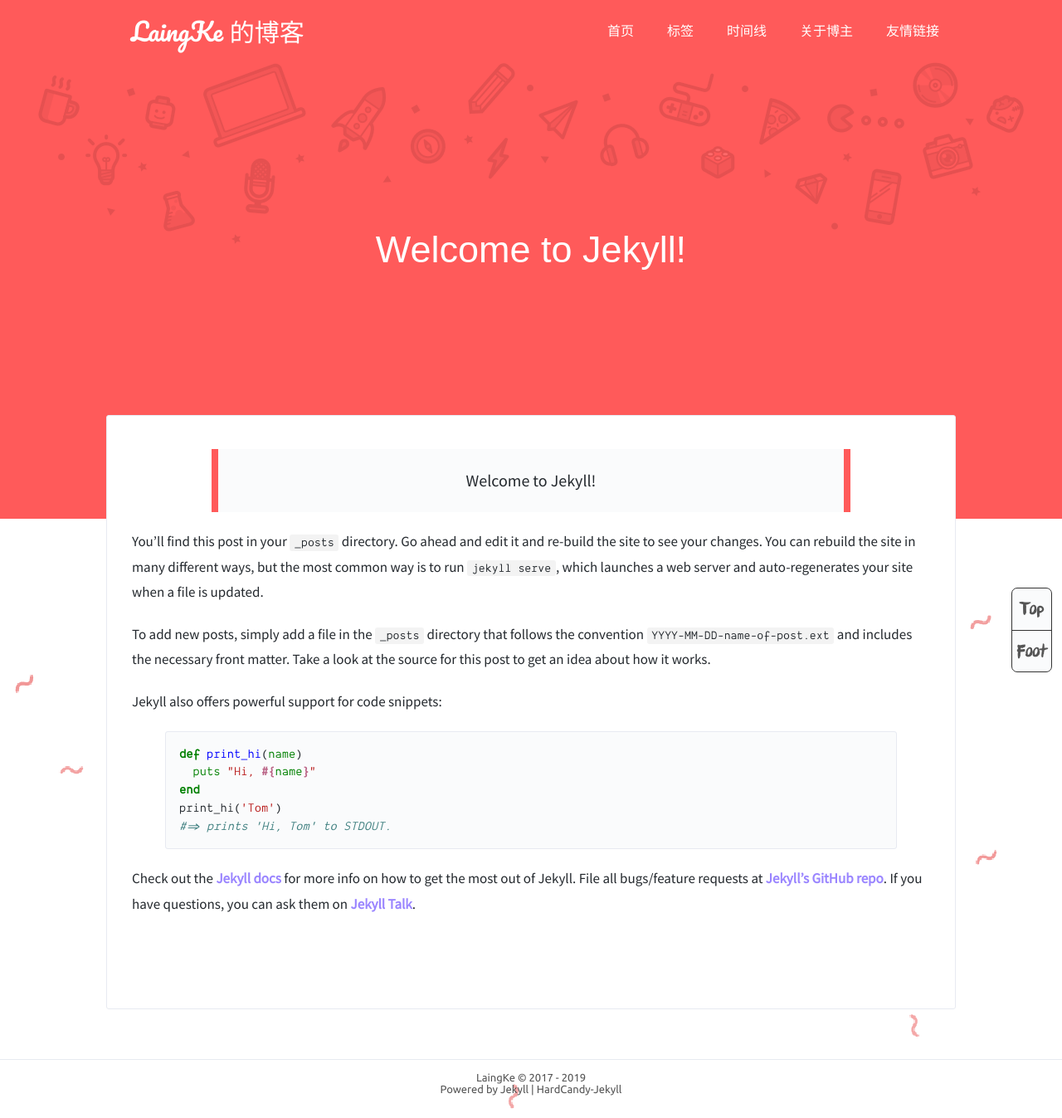
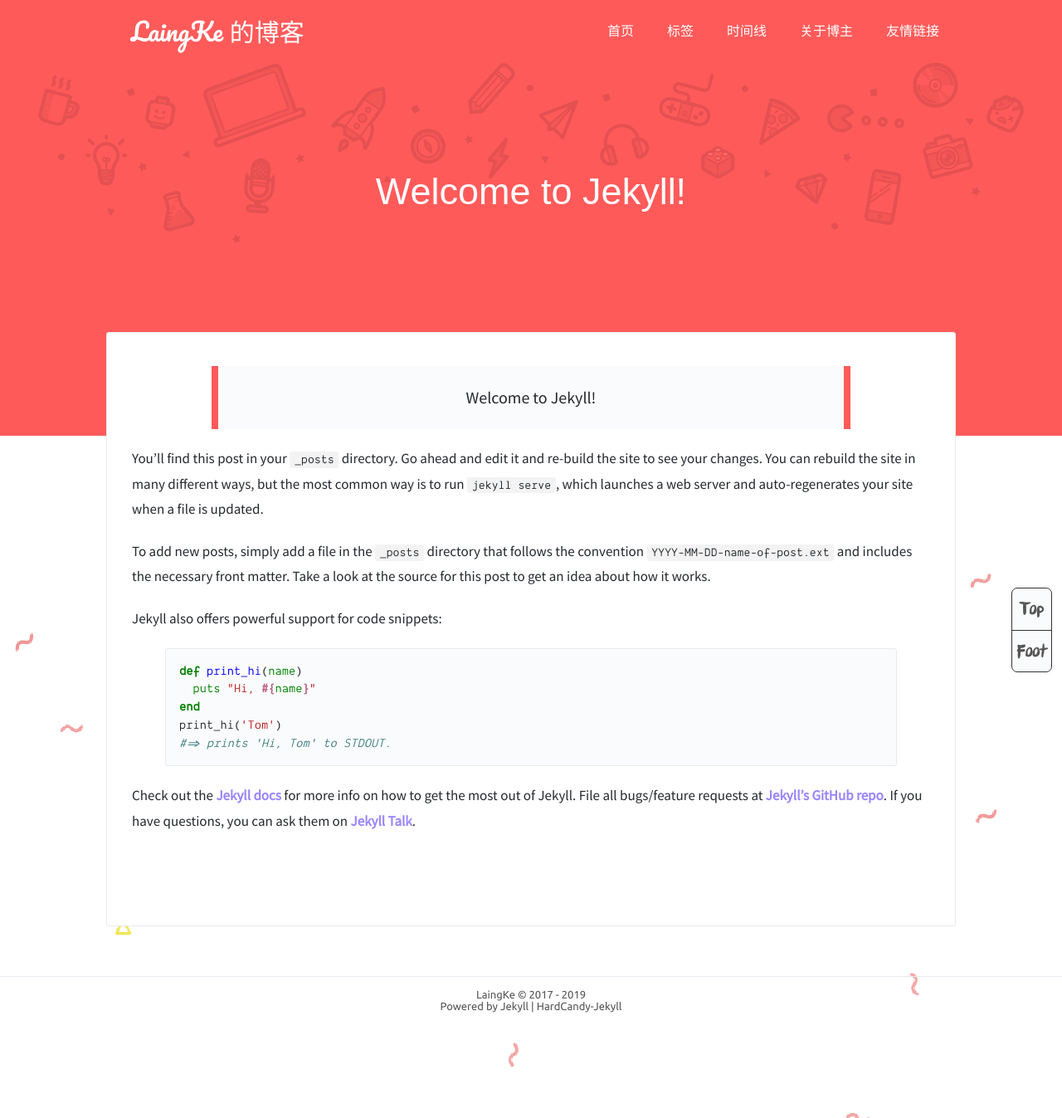
Before and after one commit to laingke/laingke.github.io, a Jekyll site: the page built from _posts/2018-05-17-welcome-to-jekyll.md, in a window 1280 px wide. Shown: the whole page at 83% size. Built offline with Jekyll 4.4.1, drawn with Linux system fonts in a browser that asks for light colours; comment, search, counter and statistics services are not loaded; after the commit the page ends 1247 px from its top, so only the background shows below that.

Commit message:
style: change the top position in the post page.

```diff
--- a/assets/css/style.css
+++ b/assets/css/style.css
@@ -618,7 +618,7 @@
 }
 
 .post-top {
-    height: 550px;
+    height: 450px;
     width: 100%;
     /*background-color: #9A85FF;*/
     background-image: url(/assets/lineart.png);
@@ -631,7 +631,7 @@
 
 .left-area, .right-area {
     width: 200px;
-    height: 75%;
+    height: 50%;
     /*background-color: rgba(255,255,255,0.3);*/
     position: relative;
 }
@@ -835,7 +835,6 @@
     position: absolute;
     width: 80%;
     height: 430px;
-    top: 70px;
     left: 0;
     right: 0;
     margin: 0 auto;
```
